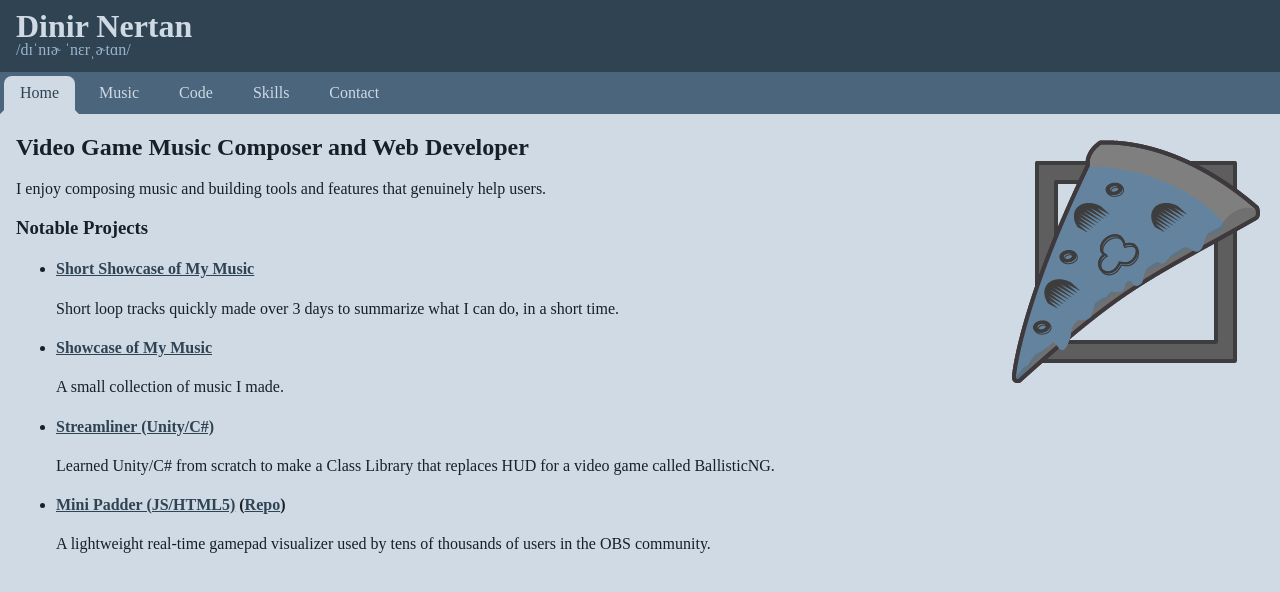
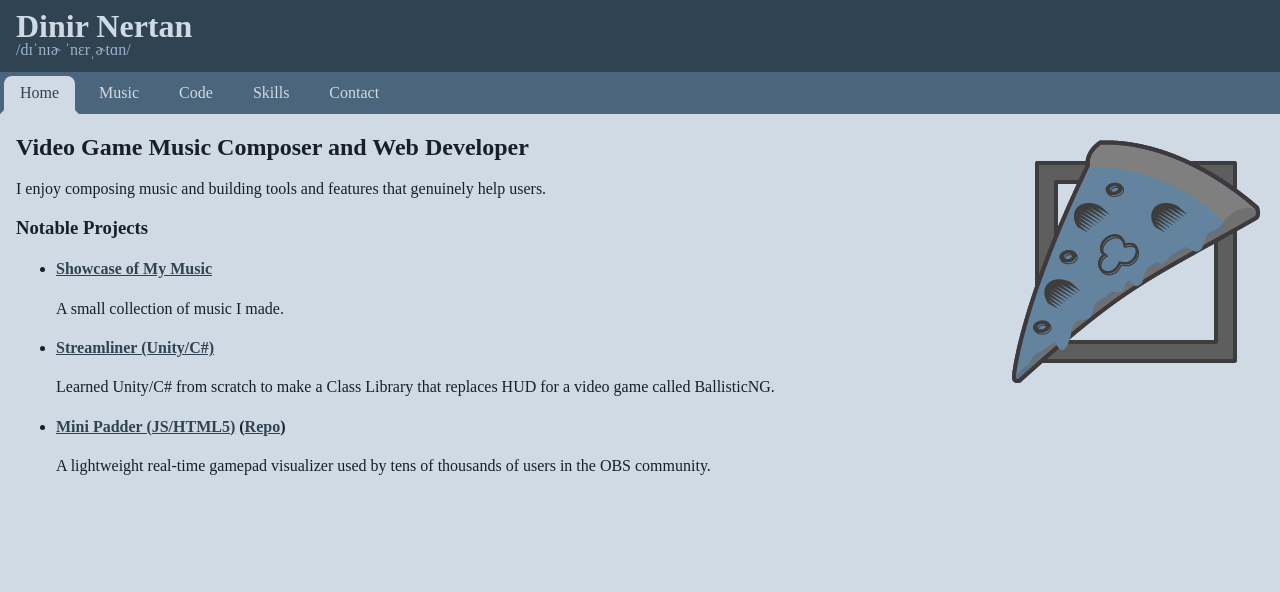
Before and after one commit to Dinir/dinir.github.io, a Jekyll site: the page built from index.md, in a window 1280 px wide and 900 px high. Shown: the top 592 px of the window. Built offline with Jekyll 4.4.1, drawn with Linux system fonts in a browser that asks for light colours.

Commit message:
remove a link from index

```diff
--- a/_includes/content/index.md
+++ b/_includes/content/index.md
@@ -7,8 +7,6 @@
 I enjoy composing music and building tools and features that genuinely help users.
 
 ### Notable Projects
-- #### [Short Showcase of My Music][Short Burst]{:target="_blank"}
-  Short loop tracks quickly made over 3 days to summarize what I can do, in a short time.
 - #### [Showcase of My Music][Try These First]{:target="_blank"}
   A small collection of music I made.
 - #### [Streamliner (Unity/C#)][Streamliner]{:target="_blank"}
@@ -16,7 +14,6 @@ I enjoy composing music and building tools and features that genuinely help user
 - #### [Mini Padder (JS/HTML5)][Mini Padder]{:target="_blank"} ([Repo][Mini Padder Repository]{:target="_blank"})
   A lightweight real-time gamepad visualizer used by tens of thousands of users in the OBS community.
 
-[Short Burst]: https://soundcloud.com/dinir/sets/short-burst?si=e4a244c3dba445b19c0662c716230a73&utm_source=clipboard&utm_medium=text&utm_campaign=social_sharing
 [Try These First]: https://soundcloud.com/dinir/sets/spotlight?si=e011a08268004100a0f0809c6c125281&utm_source=clipboard&utm_medium=text&utm_campaign=social_sharing
 [Streamliner]: https://www.nexusmods.com/ballisticng/mods/16
 [Mini Padder]: https://obsproject.com/forum/resources/mini-padder.944/
```
